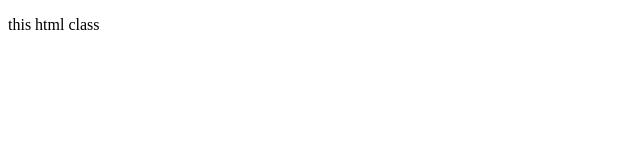
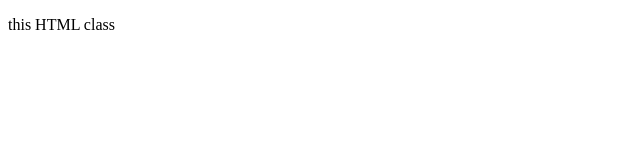
Before and after one commit to DevDvn/htm-class, a plain HTML site: page index.html in a window 1280 px wide. Shown: the full height of the page, 0-640 px from the left. Drawn offline with Linux system fonts and the light colour scheme.

Commit message:
updated Html

```diff
--- a/index.html
+++ b/index.html
@@ -7,7 +7,7 @@
 </head>
 <body>
   <div class="">
-    <p>this html class</p>
+    <p>this HTML class</p>
   </div>
 </body>
 </html>
```
